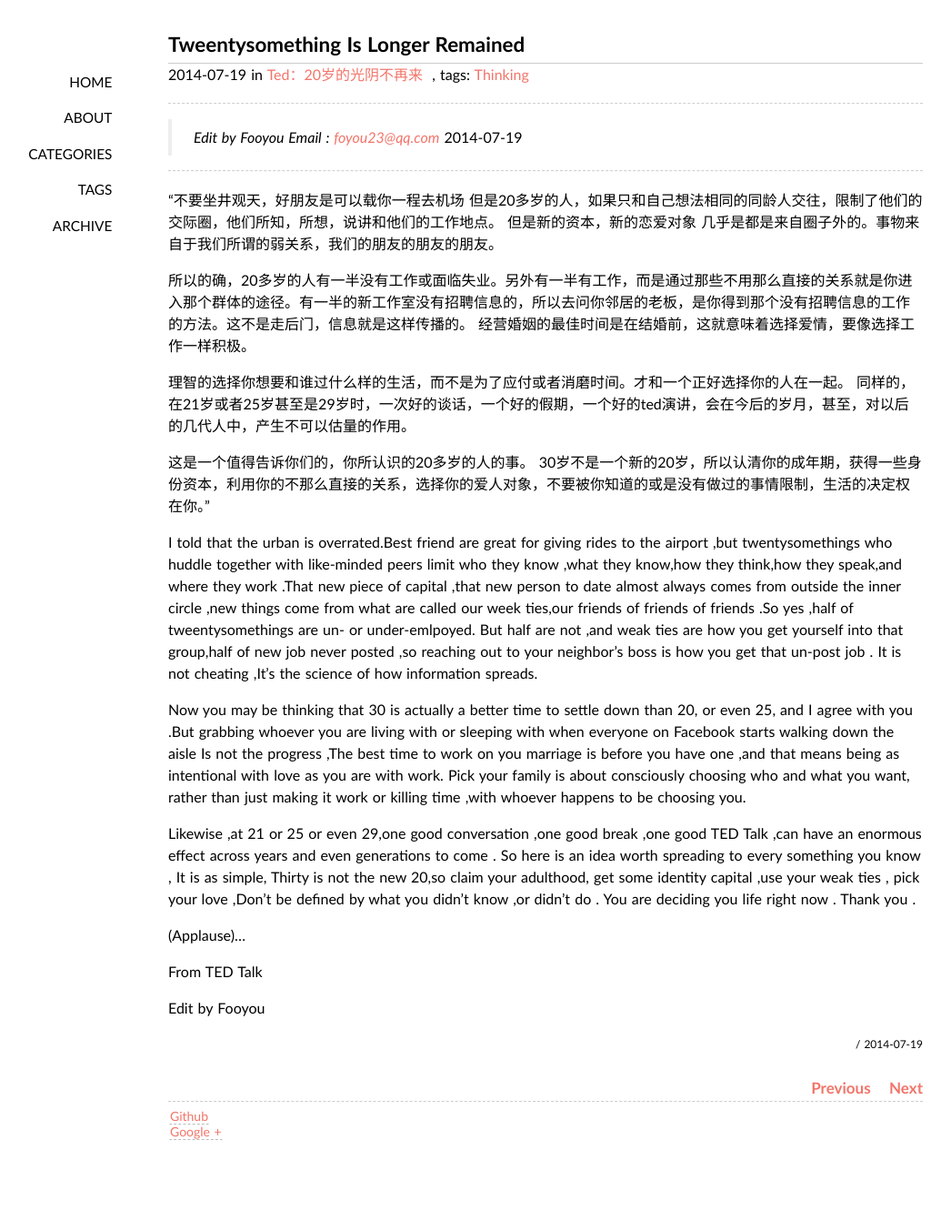
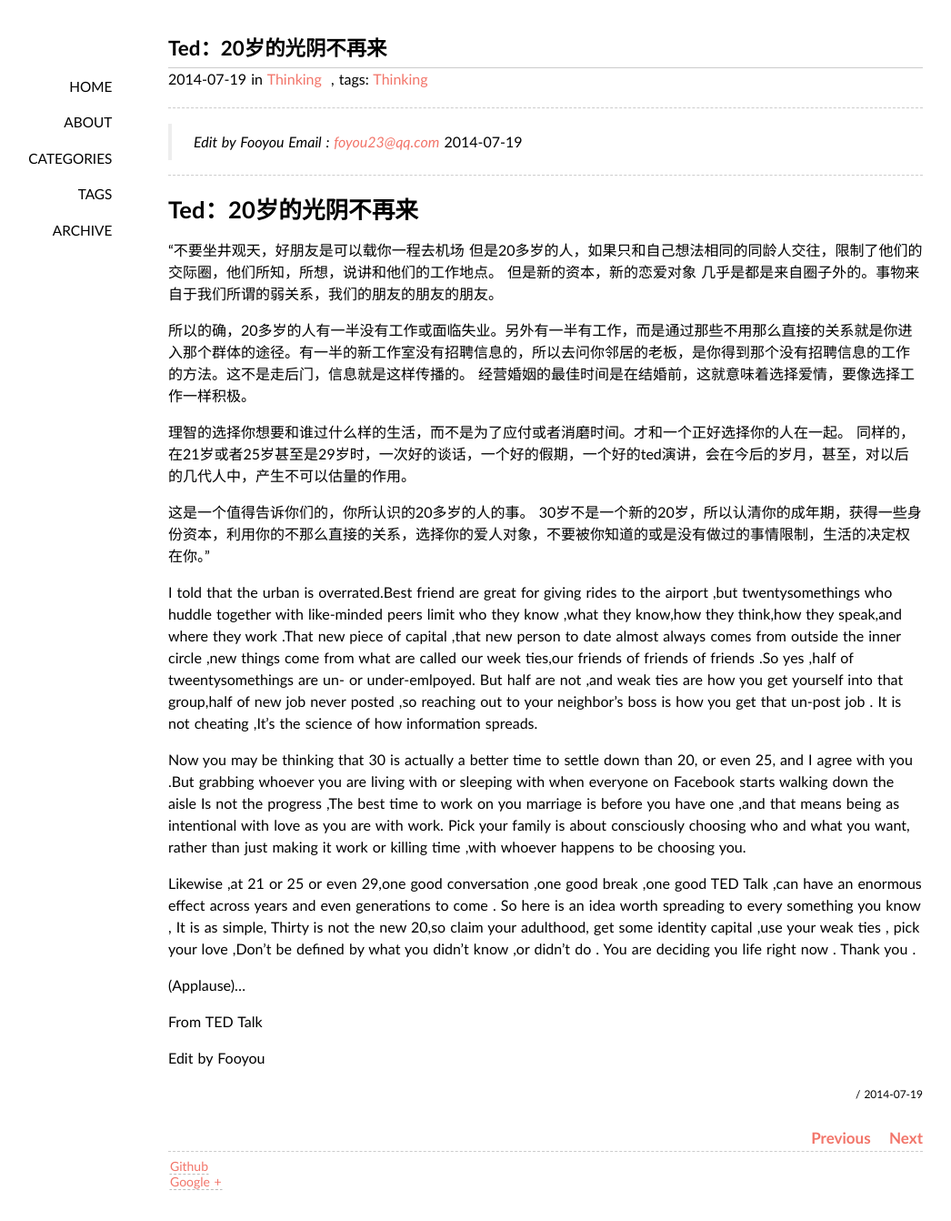
Before and after one commit to teze/teze.github.io, a Jekyll site: the page built from _posts/2014-07-19-Tweentysomething-is-longer-remained.md, in a window 1280 px wide. Shown: the whole page at 91% size, without its empty margins (96-1142 px from the left). Built offline with Jekyll 4.4.1, drawn with Linux system fonts in a browser that asks for light colours; some web fonts are replaced; Markdown is read by kramdown in place of the engine named in the settings; comment, search, counter and statistics services are not loaded; before the commit the page ends 1287 px from its top, so only the background shows below that.

Commit message:
Update 2014-07-19-Tweentysomething-is-longer-remained.md

```diff
--- a/_posts/2014-07-19-Tweentysomething-is-longer-remained.md
+++ b/_posts/2014-07-19-Tweentysomething-is-longer-remained.md
@@ -1,8 +1,8 @@
 ---
 
 layout: post
-title:
-categories: [Ted：20岁的光阴不再来]
+title: Ted：20岁的光阴不再来
+categories: [Thinking]
 tags: [Thinking]
 description:
 fullview: true
@@ -15,6 +15,7 @@ fullview: true
 
 ----------------------------------------------------------
 
+#Ted：20岁的光阴不再来
 
 "不要坐井观天，好朋友是可以载你一程去机场
 但是20多岁的人，如果只和自己想法相同的同龄人交往，限制了他们的交际圈，他们所知，所想，说讲和他们的工作地点。
```
